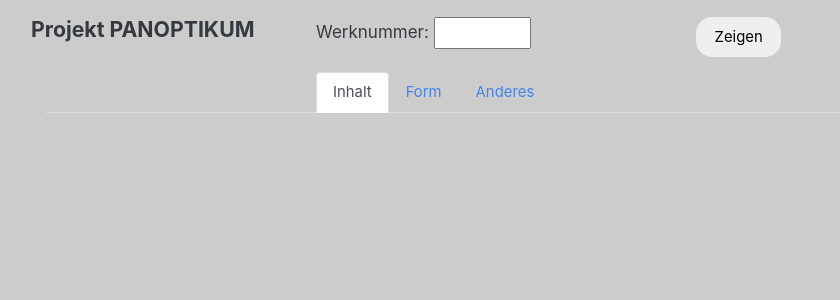
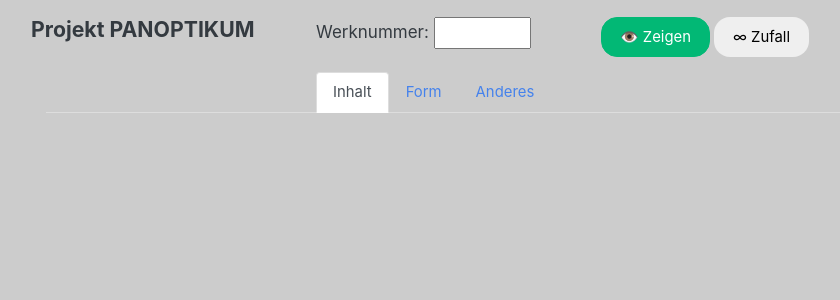
Before and after one commit to datalets/panoptikum, a Python web app: template templates/public/index.html in a window 1280 px wide. Shown: the top 300 px of the page, without its empty margins (54-894 px from the left). Run offline with Jinja, Linux system fonts and the light colour scheme; the template is opened without the code that fills it, so the values that code supplies are empty.

Commit message:
Zufallsgenerator

```diff
--- a/static/search.js
+++ b/static/search.js
@@ -9,11 +9,22 @@ function werkSearchNext(e) {
   werkSearch(e, ppp + 1);
 }
 
+function werkSearchRandom(e) {
+  werkSearch(e, -1);
+}
+
 function werkSearch(e, from_page) {
-  e.preventDefault(); e.stopPropagation();
+  if (typeof e !== typeof undefined)
+    e.preventDefault(); e.stopPropagation();
 
   var q = '?';
   q += 'per_page=' + PER_PAGE;
+
+  if (from_page === -1) {
+    from_page = 1;
+    ranval = Math.round(1+(Math.random() * 6669));
+    $('input[name="Nummer"]').click().val(ranval);
+  }
 
   var ppp = (typeof from_page === typeof 1) ? from_page : 1;
   $('button#more').data('page', ppp);
@@ -97,7 +108,10 @@ function werkSearch(e, from_page) {
 
       });
 
-    });
+    }); // -data each
+
+    if (data.length == 1)
+      $tgt.find('.item:last').click();
 
   }).fail(function(jqxhr, textStatus, error) {
     alert('Could not search!');
--- a/static/site.js
+++ b/static/site.js
@@ -110,6 +110,9 @@ function render_form($out, dp) {
 // Run search
 $('#start').click(werkSearch); // -button.click
 
+// Random search
+$('#random').click(werkSearchRandom); // -button.click
+
 // Pagination
 $('button#more').click(werkSearchNext); // -button.click
 
--- a/templates/public/index.html
+++ b/templates/public/index.html
@@ -19,7 +19,7 @@
             <h5>Projekt PANOPTIKUM</h5>
             <!-- <p class="lead">The medium is the message</p> -->
           </div>
-          <div class="col-sm-4">
+          <div class="col-sm-3">
             Werknummer:
             <input class="searchOnEnter" name="Nummer" type="text" size="4">
           </div>
@@ -29,8 +29,9 @@
             <input id="total" size="4" disabled>
           </div>
 -->
-          <div class="col-sm-1">
-            <button class="btn btn-md" id="start">Zeigen</button>
+          <div class="col-sm-3">
+            <button class="btn btn-md btn-success" id="start">&#128065; Zeigen</button>
+            <button class="btn btn-md" id="random">&infin; Zufall</button>
           </div>
         </div>
       </div>
@@ -85,9 +86,6 @@
 
                 <h5>Thematische Kurztouren</h5>
                 <div id="kurztouren"></div>
-
-                <h5>Zufallsgenerator</h5>
-                <button class="btn btn-lg">&infin;</button>
 
               </div>
 -->
```
